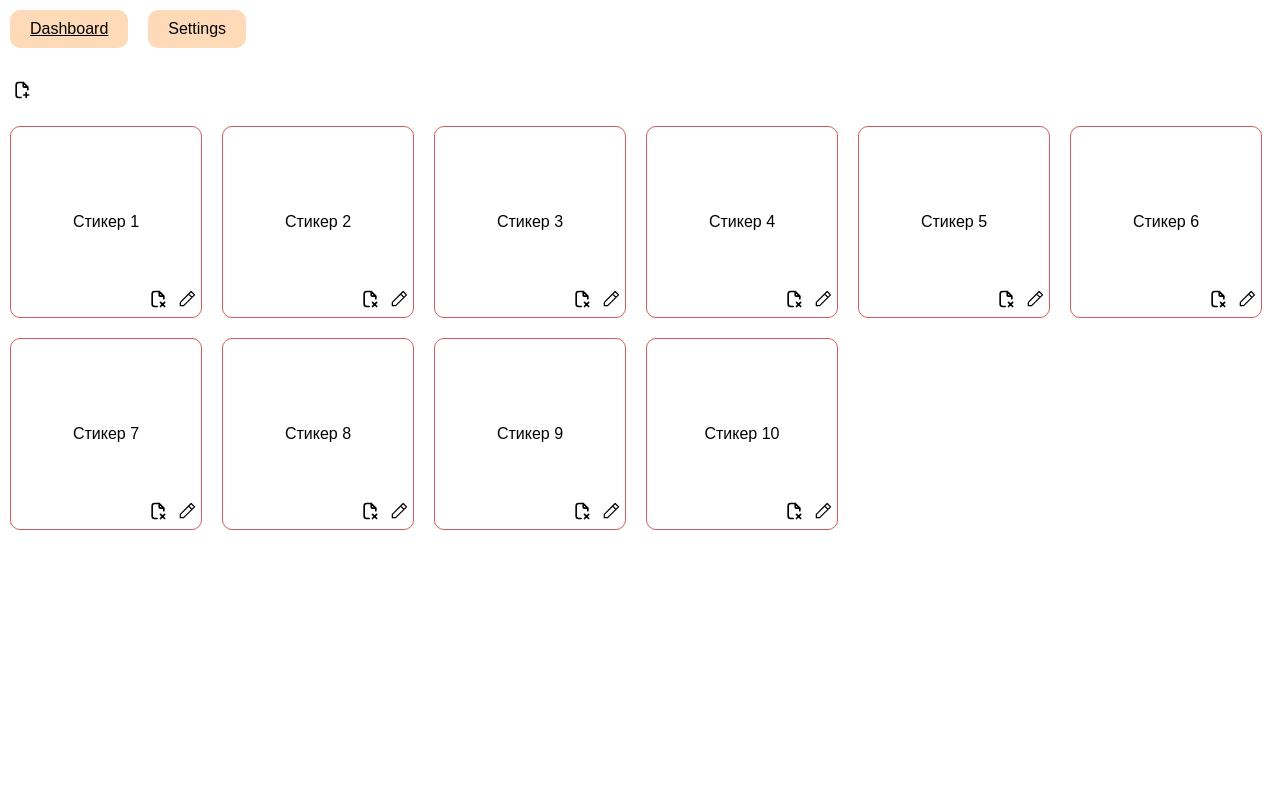
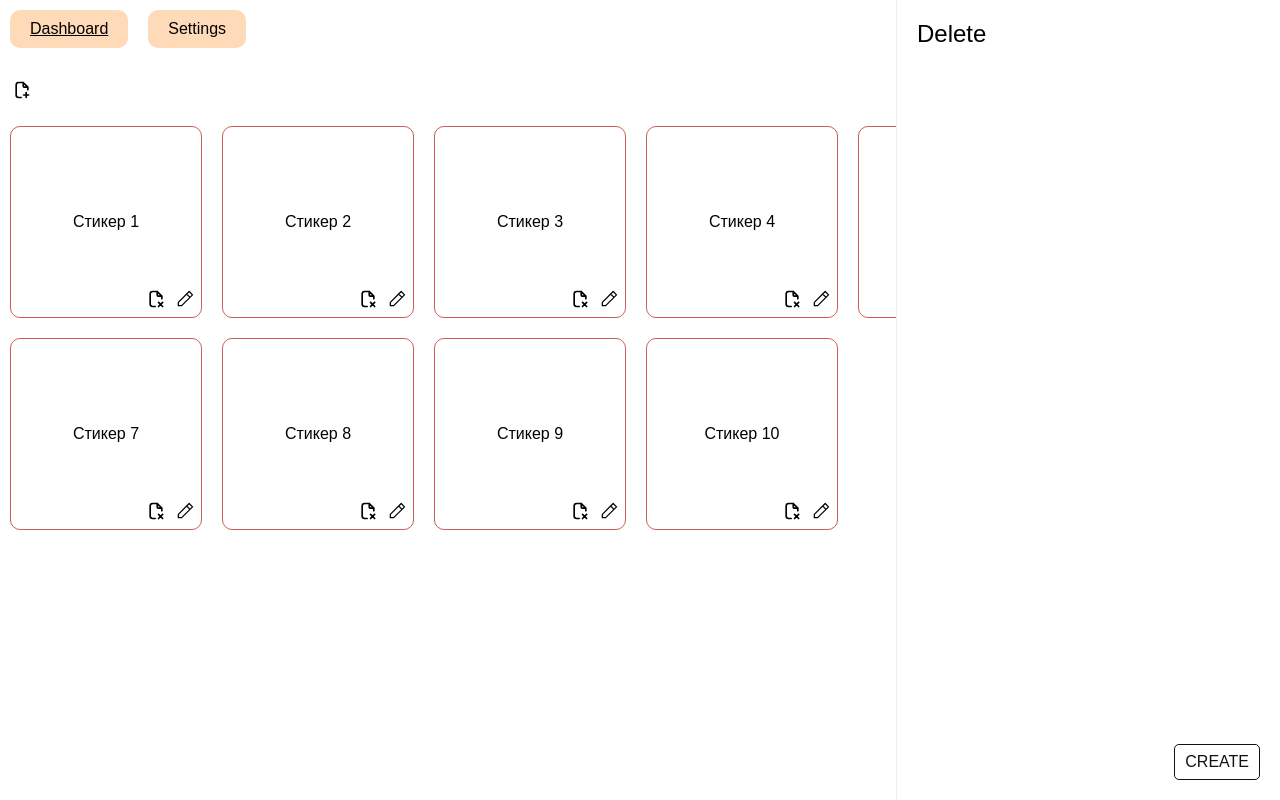
Before and after one commit to idomyshev/mobicult-technical-task, a Nuxt app: page /settings in a window 1280 px wide. Built offline with nearby package versions, Linux system fonts and the light colour scheme.

Commit message:
fix: basic drawer

```diff
--- a/components/BasicButton.vue
+++ b/components/BasicButton.vue
@@ -29,7 +29,7 @@ defineProps({
 <style scoped lang="scss">
 .basic-button {
   display: inline-block;
-  padding: 2px 10px;
+  padding: 8px 10px;
   border-radius: 5px;
   border: 1px solid #111;
   color: #111;
--- /dev/null
+++ b/components/BasicDrawer.vue
@@ -0,0 +1,94 @@
+<script setup lang="ts">
+import BasicButton from "~/components/BasicButton.vue";
+import { lang } from "~/lang";
+
+const visible = ref<boolean>(true);
+
+defineProps({
+  title: {
+    type: String,
+    required: true,
+  },
+});
+
+defineExpose({
+  open() {
+    visible.value = true;
+  },
+  close() {
+    visible.value = false;
+  },
+});
+</script>
+
+<template>
+  <Transition name="basic-drawer">
+    <Teleport to="body">
+      <div v-if="visible" class="basic-drawer">
+        <div class="basic-drawer__title">{{ title }}</div>
+        <div class="basic-drawer__body">
+          <slot />
+        </div>
+        <div class="basic-drawer__buttons">
+          <BasicButton :label="lang.create" />
+        </div>
+      </div>
+    </Teleport>
+  </Transition>
+</template>
+
+<style lang="scss" scoped>
+.basic-drawer {
+  position: absolute;
+  top: 0;
+  right: 0;
+  width: 30vw;
+  height: 100vh;
+  background: #fff;
+  border-left: 1px solid #eee;
+  padding: 20px;
+  box-sizing: border-box;
+  z-index: 1000;
+  display: flex;
+  flex-direction: column;
+
+  &__title {
+    font-size: 1.5rem;
+  }
+
+  &__body {
+    flex-grow: 1;
+  }
+
+  &__buttons {
+    display: flex;
+    justify-content: flex-end;
+  }
+}
+
+.basic-drawer-enter-active,
+.basic-drawer-leave-active {
+  transition: transform 0.2s ease;
+}
+
+.basic-drawer-enter-from {
+  transform: translateX(100%);
+}
+
+.basic-drawer-enter-to {
+  transform: translateX(0);
+}
+
+.basic-drawer-leave-from {
+  transform: translateX(0);
+}
+
+.basic-drawer-leave-to {
+  transform: translateX(100%);
+}
+
+//.basic-drawer-enter-from,
+//.basic-drawer-leave-to {
+//  opacity: 0;
+//}
+</style>
--- a/components/Sticker.vue
+++ b/components/Sticker.vue
@@ -61,7 +61,7 @@ const handleClickEdit = () => {
   width: 190px;
   position: absolute;
   bottom: 0;
-  right: 0;
+  right: 2px;
   padding: 2px;
   display: flex;
   gap: 5px;
--- a/components/StickersView.vue
+++ b/components/StickersView.vue
@@ -3,16 +3,20 @@ import { storeToRefs } from "pinia";
 import BasicButton from "~/components/BasicButton.vue";
 import Sticker from "~/components/Sticker.vue";
 import AddIcon from "~/components/icons/AddIcon.vue";
+import BasicDrawer from "~/components/BasicDrawer.vue";
+import { lang } from "~/lang";
 
 const stickerStore = useStickersStore();
 const { stickers } = storeToRefs(stickerStore);
+
+const stickerDrawerRef = ref<typeof BasicDrawer | undefined>();
 
 defineProps({
   editMode: Boolean,
 });
 
 const handleClickCreate = () => {
-  console.log("handleClickCreate");
+  stickerDrawerRef.value?.open();
 };
 </script>
 
@@ -30,6 +34,7 @@ const handleClickCreate = () => {
       />
     </div>
   </div>
+  <BasicDrawer ref="stickerDrawerRef" :title="lang.delete" />
 </template>
 
 <style scoped lang="scss">
--- a/scss/main.scss
+++ b/scss/main.scss
@@ -12,6 +12,10 @@ body,
   padding: 0;
 }
 
+body {
+  position: relative;
+}
+
 .normal-page {
   width: 100%;
   height: 100%;
```
